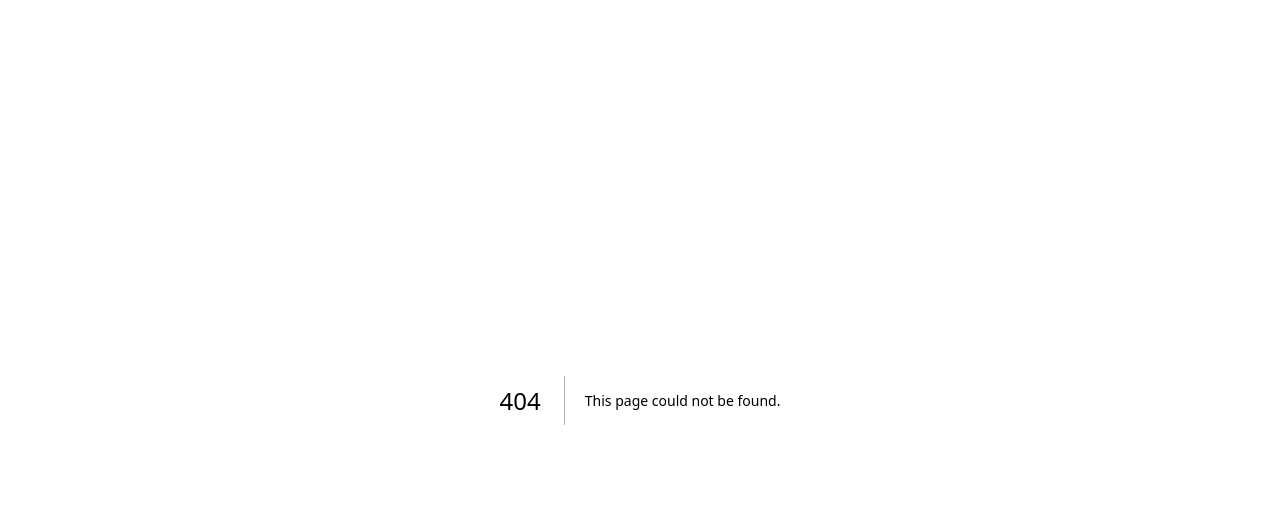
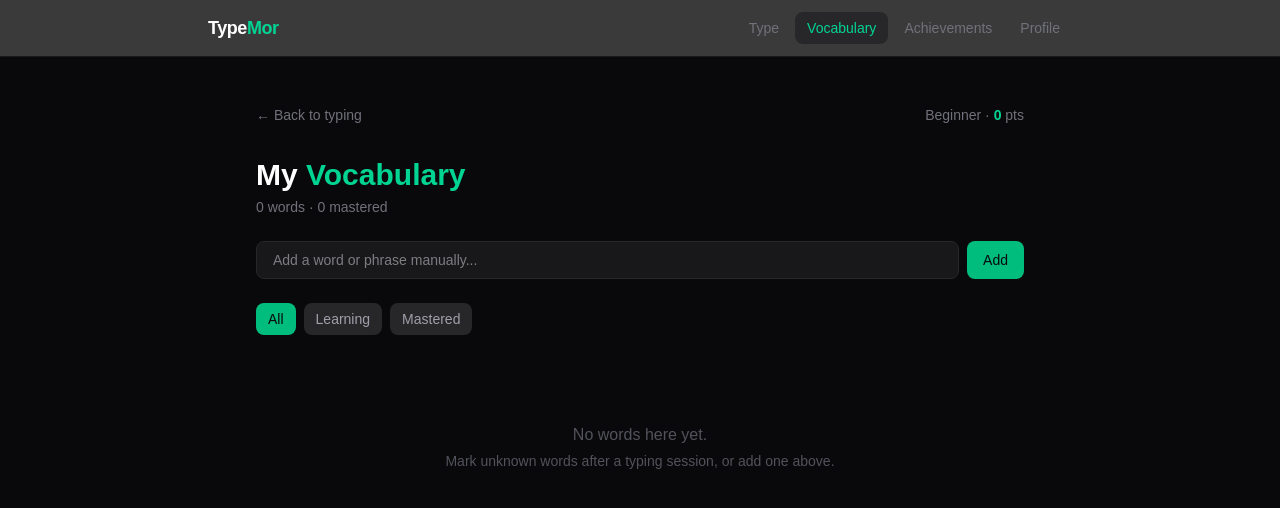
Before and after one commit to Salamori/TypeMor, a Next.js app: page /vocabulary in a window 1280 px wide. Before the commit this address had no page. Shown: the top 508 px of the page. Built offline with nearby package versions, Linux system fonts and the light colour scheme.

Commit message:
feat: vocabulary page, header navigation, achievements/profile placeholders

```diff
--- a/app/layout.tsx
+++ b/app/layout.tsx
@@ -1,6 +1,7 @@
 import type { Metadata } from "next";
 import { Geist, Geist_Mono } from "next/font/google";
 import "./globals.css";
+import { Header } from "@/components/Header";
 
 const geistSans = Geist({
   variable: "--font-geist-sans",
@@ -13,8 +14,8 @@ const geistMono = Geist_Mono({
 });
 
 export const metadata: Metadata = {
-  title: "Create Next App",
-  description: "Generated by create next app",
+  title: "TypeMor",
+  description: "AI-powered typing trainer for learning vocabulary.",
 };
 
 export default function RootLayout({
@@ -27,7 +28,10 @@ export default function RootLayout({
       lang="en"
       className={`${geistSans.variable} ${geistMono.variable} h-full antialiased`}
     >
-      <body className="min-h-full flex flex-col">{children}</body>
+      <body className="min-h-full flex flex-col">
+        <Header />
+        {children}
+      </body>
     </html>
   );
 }
--- a/app/page.tsx
+++ b/app/page.tsx
@@ -9,6 +9,7 @@ import { TextSelector } from "@/components/TextSelector";
 import { WordReview } from "@/components/WordReview";
 import { SAMPLE_TEXTS } from "@/lib/sample-texts";
 import { generateWords } from "@/lib/word-pool";
+import Link from "next/link";
 
 export default function Home() {
   const [text, setText] = useState(SAMPLE_TEXTS[0]);
@@ -64,7 +65,7 @@ export default function Home() {
         Type<span className="text-emerald-400">Mor</span>
       </h1>
 
-      <p className="text-sm text-zinc-500 mb-6">
+    <p className="text-sm text-zinc-500 mb-6">
         {rank.name} · <span className="text-emerald-400 font-semibold">{points}</span> pts
       </p>
 
--- /dev/null
+++ b/app/vocabulary/page.tsx
@@ -0,0 +1,137 @@
+"use client";
+
+import { useState } from "react";
+import Link from "next/link";
+import { useVocabulary } from "@/hooks/useVocabulary";
+
+type Filter = "all" | "learning" | "mastered";
+
+export default function VocabularyPage() {
+  const { words, points, rank, markWord, unmarkWord, loaded } = useVocabulary();
+  const [filter, setFilter] = useState<Filter>("all");
+  const [newWord, setNewWord] = useState("");
+
+  const wordList = Object.values(words).sort((a, b) => b.addedAt - a.addedAt);
+
+  const filtered = wordList.filter((w) => {
+    if (filter === "learning") return !w.mastered;
+    if (filter === "mastered") return w.mastered;
+    return true;
+  });
+
+  const masteredCount = wordList.filter((w) => w.mastered).length;
+
+  function handleAddWord() {
+    const trimmed = newWord.trim();
+    if (trimmed.length > 0) {
+      markWord(trimmed);
+      setNewWord("");
+    }
+  }
+
+  if (!loaded) {
+    return (
+      <main className="min-h-screen bg-zinc-950 flex items-center justify-center">
+        <p className="text-zinc-500">Loading...</p>
+      </main>
+    );
+  }
+
+  return (
+    <main className="min-h-screen bg-zinc-950 px-4 py-12">
+      <div className="max-w-3xl mx-auto">
+        <div className="flex items-center justify-between mb-8">
+          <Link
+            href="/"
+            className="text-sm text-zinc-500 hover:text-zinc-300 transition"
+          >
+            ← Back to typing
+          </Link>
+          <p className="text-sm text-zinc-500">
+            {rank.name} · <span className="text-emerald-400 font-semibold">{points}</span> pts
+          </p>
+        </div>
+
+        <h1 className="text-3xl font-bold text-white mb-1">
+          My <span className="text-emerald-400">Vocabulary</span>
+        </h1>
+        <p className="text-zinc-500 text-sm mb-6">
+          {wordList.length} words · {masteredCount} mastered
+        </p>
+
+        {/* Add word manually */}
+        <div className="flex gap-2 mb-6">
+          <input
+            type="text"
+            value={newWord}
+            onChange={(e) => setNewWord(e.target.value)}
+            onKeyDown={(e) => e.key === "Enter" && handleAddWord()}
+            placeholder="Add a word or phrase manually..."
+            className="flex-1 px-4 py-2 rounded-lg bg-zinc-900 border border-zinc-800 text-zinc-200 text-sm focus:outline-none focus:border-emerald-500"
+          />
+          <button
+            onClick={handleAddWord}
+            className="px-4 py-2 rounded-lg bg-emerald-500 text-zinc-950 text-sm font-medium hover:bg-emerald-400 transition"
+          >
+            Add
+          </button>
+        </div>
+
+        {/* Filters */}
+        <div className="flex gap-2 mb-6">
+          {(["all", "learning", "mastered"] as Filter[]).map((f) => (
+            <button
+              key={f}
+              onClick={() => setFilter(f)}
+              className={`px-3 py-1.5 rounded-lg text-sm font-medium transition capitalize ${
+                filter === f
+                  ? "bg-emerald-500 text-zinc-950"
+                  : "bg-zinc-800 text-zinc-400 hover:bg-zinc-700"
+              }`}
+            >
+              {f}
+            </button>
+          ))}
+        </div>
+
+        {/* Word list */}
+        {filtered.length === 0 ? (
+          <div className="text-center py-16 text-zinc-600">
+            <p>No words here yet.</p>
+            <p className="text-sm mt-1">
+              Mark unknown words after a typing session, or add one above.
+            </p>
+          </div>
+        ) : (
+          <div className="grid gap-2">
+            {filtered.map((w) => (
+              <div
+                key={w.word}
+                className="flex items-center justify-between px-4 py-3 rounded-lg bg-zinc-900 border border-zinc-800"
+              >
+                <div className="flex items-center gap-3">
+                  <span className="font-mono text-zinc-200">{w.word}</span>
+                  {w.mastered ? (
+                    <span className="text-xs px-2 py-0.5 rounded-full bg-emerald-500/20 text-emerald-400">
+                      ✓ Mastered
+                    </span>
+                  ) : (
+                    <span className="text-xs px-2 py-0.5 rounded-full bg-amber-500/20 text-amber-400">
+                      {w.correctStreak}/3 streak
+                    </span>
+                  )}
+                </div>
+                <button
+                  onClick={() => unmarkWord(w.word)}
+                  className="text-zinc-600 hover:text-red-400 transition text-sm"
+                >
+                  Remove
+                </button>
+              </div>
+            ))}
+          </div>
+        )}
+      </div>
+    </main>
+  );
+}
--- /dev/null
+++ b/components/Header.tsx
@@ -0,0 +1,44 @@
+"use client";
+
+import Link from "next/link";
+import { usePathname } from "next/navigation";
+
+const NAV_ITEMS = [
+  { href: "/", label: "Type" },
+  { href: "/vocabulary", label: "Vocabulary" },
+  { href: "/achievements", label: "Achievements" },
+  { href: "/profile", label: "Profile" },
+];
+
+export function Header() {
+  const pathname = usePathname();
+
+  return (
+    <header className="border-b border-zinc-900 bg-zinc-950/80 backdrop-blur sticky top-0 z-50">
+      <div className="max-w-4xl mx-auto px-4 py-3 flex items-center justify-between">
+        <Link href="/" className="text-lg font-bold text-white tracking-tight">
+          Type<span className="text-emerald-400">Mor</span>
+        </Link>
+
+        <nav className="flex items-center gap-1">
+          {NAV_ITEMS.map((item) => {
+            const isActive = pathname === item.href;
+            return (
+              <Link
+                key={item.href}
+                href={item.href}
+                className={`px-3 py-1.5 rounded-lg text-sm font-medium transition ${
+                  isActive
+                    ? "bg-zinc-800 text-emerald-400"
+                    : "text-zinc-500 hover:text-zinc-200"
+                }`}
+              >
+                {item.label}
+              </Link>
+            );
+          })}
+        </nav>
+      </div>
+    </header>
+  );
+}
```
Also changed, not shown: app/achievements/page.tsx (added), app/profile/page.tsx (added).
